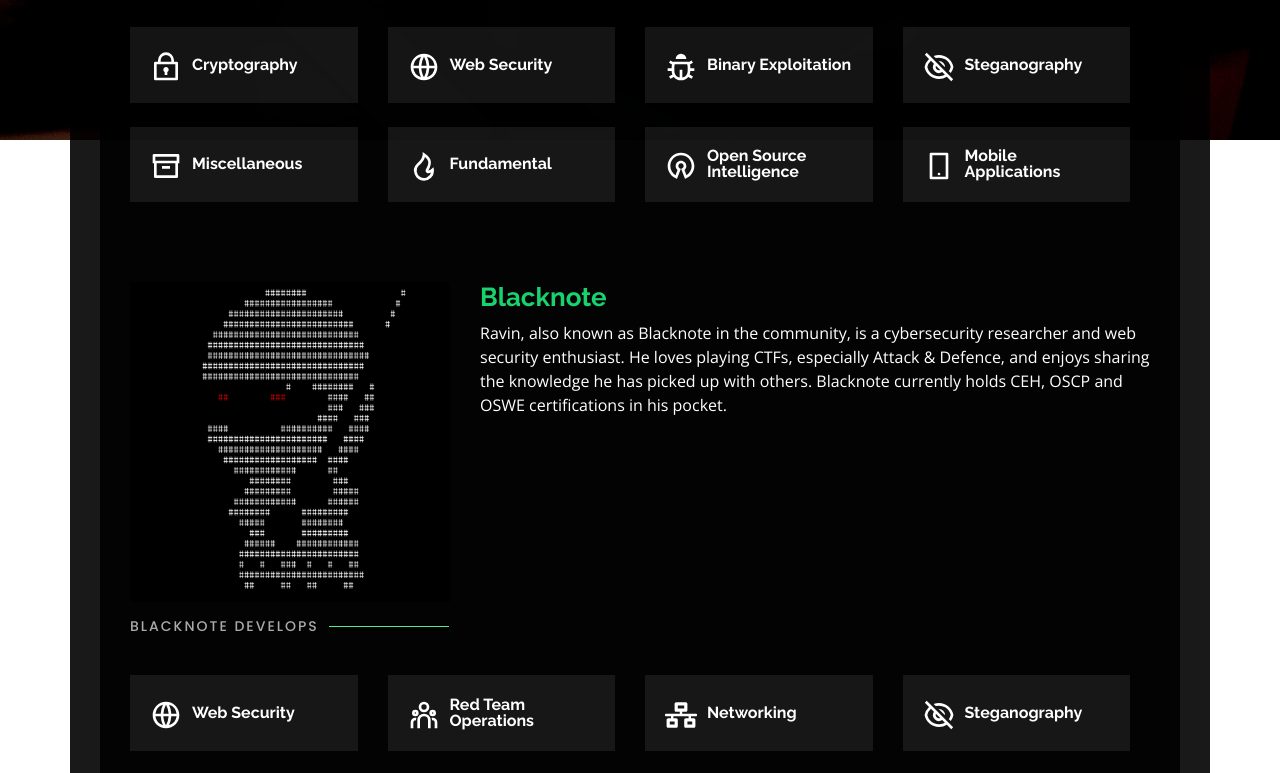
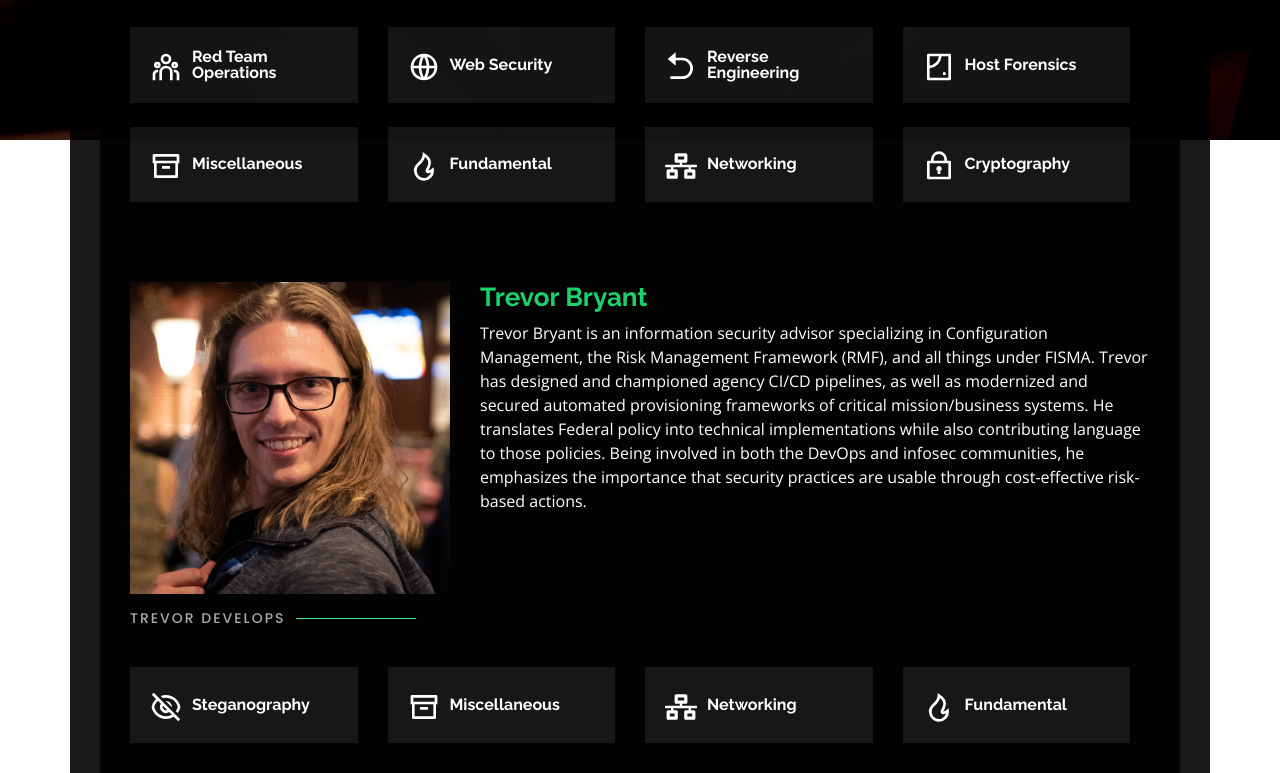
Before and after one commit to JustHackingCo/public-website, a React (Create React App) app: page /team in a window 1280 px wide. Shown: the part 660-1433 px from the top of the page. Built offline with nearby package versions, Linux system fonts and the light colour scheme.

Commit message:
Updated Trev's bio

```diff
--- a/src/pages/Team.js
+++ b/src/pages/Team.js
@@ -13,6 +13,7 @@
 import blacknote from '../assets/pfps/blacknote.png'
 import fumenoid from '../assets/pfps/fume.webp'
 import john from '../assets/pfps/john.png'
+import trev from '../assets/pfps/trev.png'
 
 export const Team = () => (
     <React.Fragment>
@@ -28,7 +29,7 @@
                                 <Image src={john} alt="john's pfp" fluid />
                                 </Col>
                                 <Col lg={8} className="pt-4 pt-lg-0">
-                                <h3>John Hammond</h3>
+                                <h3 id="John">John Hammond</h3>
                                 <p>
                                 John Hammond is a cybersecurity researcher, red teamer, and Capture the Flag enthusiast. As part of the Threat Operations team at Huntress, John spends his days analyzing malware and making hackers earn their access. Previously, as a Department of Defense Cyber Training Academy instructor, he taught the Cyber Threat Emulation course, educating both civilian and military members on offensive Python, PowerShell, other scripting languages and the adversarial mindset. He has developed training material and information security challenges for events such as PicoCTF and competitions at DEFCON US. John speaks at security conferences such as BsidesNoVA, to students at colleges such as the US Naval Academy, and other online events including the SANS Holiday Hack Challenge/KringleCon. He is an online YouTube personality showcasing programming tutorials, CTF video walkthroughs and other cyber security content. John currently holds the following certifications: Security+, CEH, LFS, eJPT, eCPPT, PCAP, OSWP, OSCP, OSCE, OSWE, OSEP, and OSED (OSCE(3)).
                                 </p>
@@ -37,14 +38,37 @@
                             <JeopardyCategories>
                             <SectionTitle>John Develops</SectionTitle>
                             <Row>
+                            <CategoryBox icon={RiTeamLine} color="#dc3545" link="#test" text="Red Team Operations"></CategoryBox>
+                            <CategoryBox icon={RiGlobalLine} color="#5578ff" link="#test" text="Web Security"></CategoryBox>
+                            <CategoryBox icon={RiArrowGoBackFill} color="#29cc61" link="#test" text="Reverse Engineering"></CategoryBox>
+                            <CategoryBox icon={RiHardDriveLine} color="#b20969" link="#test" text="Host Forensics"></CategoryBox>
+                            <CategoryBox icon={RiArchiveLine} color="#47aeff" link="#test" text="Miscellaneous"></CategoryBox>
+                            <CategoryBox icon={RiFireLine} color="#ffa76e" link="#test" text="Fundamental"></CategoryBox>
+                            <CategoryBox icon={FaNetworkWired} color="#ff5828" link="#test" text="Networking"></CategoryBox>
                             <CategoryBox icon={RiLock2Line} color="#ffbb2c" link="#test" text="Cryptography"></CategoryBox>
-                            <CategoryBox icon={RiGlobalLine} color="#5578ff" link="#test" text="Web Security"></CategoryBox>
-                            <CategoryBox icon={RiBugLine} color="#e80368" link="#test" text="Binary Exploitation"></CategoryBox>
+                            </Row>
+                            </JeopardyCategories>
+                        </Section>
+
+                        <Section>
+                            <Row>
+                                <Col lg={4}>
+                                <Image src={trev} alt="trevor's pfp" fluid />
+                                </Col>
+                                <Col lg={8} className="pt-4 pt-lg-0">
+                                <h3 id="Trevor">Trevor Bryant</h3>
+                                <p>
+                                Trevor Bryant is an information security advisor specializing in Configuration Management, the Risk Management Framework (RMF), and all things under FISMA. Trevor has designed and championed agency CI/CD pipelines, as well as modernized and secured automated provisioning frameworks of critical mission/business systems. He translates Federal policy into technical implementations while also contributing language to those policies. Being involved in both the DevOps and infosec communities, he emphasizes the importance that security practices are usable through cost-effective risk-based actions.
+                                </p>
+                                </Col>
+                            </Row>
+                            <JeopardyCategories>
+                            <SectionTitle>Trevor Develops</SectionTitle>
+                            <Row>
                             <CategoryBox icon={RiEyeOffLine} color="#e361ff" link="#test" text="Steganography"></CategoryBox>
                             <CategoryBox icon={RiArchiveLine} color="#47aeff" link="#test" text="Miscellaneous"></CategoryBox>
+                            <CategoryBox icon={FaNetworkWired} color="#ff5828" link="#test" text="Networking"></CategoryBox>
                             <CategoryBox icon={RiFireLine} color="#ffa76e" link="#test" text="Fundamental"></CategoryBox>
-                            <CategoryBox icon={RiOpenSourceLine} color="#11dbcf" link="#test" text="Open Source Intelligence"></CategoryBox>
-                            <CategoryBox icon={RiSmartphoneLine} color="#4233ff" link="#test" text="Mobile Applications"></CategoryBox>
                             </Row>
                             </JeopardyCategories>
                         </Section>
@@ -55,7 +79,7 @@
                                 <Image src={blacknote} alt="blacknote's pfp" fluid />
                                 </Col>
                                 <Col lg={8} className="pt-4 pt-lg-0">
-                                <h3>Blacknote</h3>
+                                <h3 id="Blacknote">Blacknote</h3>
                                 <p>
                                 Ravin, also known as Blacknote in the community, is a cybersecurity researcher and web security enthusiast. He loves playing CTFs, especially Attack & Defence, and enjoys sharing the knowledge he has picked up with others. Blacknote currently holds CEH, OSCP and OSWE certifications in his pocket.
                                 </p>
@@ -82,7 +106,7 @@
                                 <Image src={fumenoid} alt="fumenoid's pfp" fluid />
                                 </Col>
                                 <Col lg={8} className="pt-4 pt-lg-0">
-                                <h3>Fumenoid</h3>
+                                <h3 id="Fumenoid">Fumenoid</h3>
                                 <p>
                                 Harshit (aka. Fumenoid) is a Pentration tester and Cybersecurity Enthusiast. He is currently a student and is pursuing his bachelor's in Computer Science Engineering with Specialization in Cybersecurity and Forensics. As a Cyber Security Intern in BDO India, Fumenoid spends his days doing Network and Web Penetration testing. He is also a Community Moderator in Offensive Security Discord and an Administrator in John Hammond's Discord, where he helps the discord community members and moderates the servers. Fumenoid currently holds the following certifications: OSCP.
                                 </p>
@@ -94,7 +118,7 @@
                             <CategoryBox icon={RiGlobalLine} color="#5578ff" link="#test" text="Web Security"></CategoryBox>
                             <CategoryBox icon={RiTeamLine} color="#dc3545" link="#test" text="Red Team Operations"></CategoryBox>
                             <CategoryBox icon={FaNetworkWired} color="#ff5828" link="#test" text="Networking"></CategoryBox>
-                            <CategoryBox icon={RiFireLine} color="#ffa76e" link="#test" text="Fundamental"></CategoryBox>
+                            <CategoryBox icon={RiHardDriveLine} color="#b20969" link="#test" text="Host Forensics"></CategoryBox>
                             <CategoryBox icon={RiArchiveLine} color="#47aeff" link="#test" text="Miscellaneous"></CategoryBox>
                             <CategoryBox icon={RiFireLine} color="#ffa76e" link="#test" text="Fundamental"></CategoryBox>
                             <CategoryBox icon={RiOpenSourceLine} color="#11dbcf" link="#test" text="Open Source Intelligence"></CategoryBox>
```
Also changed, not shown: src/assets/pfps/trev.png (added).
